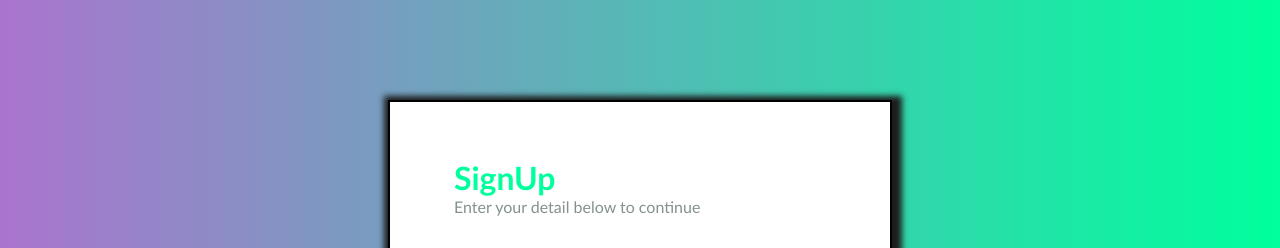
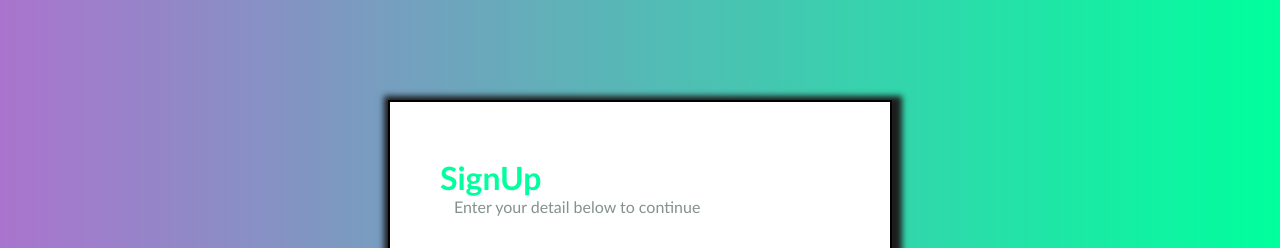
Before and after one commit to ravitripathi02/pomodro, a React (Create React App) app: page / in a window 1280 px wide. Shown: the top 248 px of the page. Built offline with nearby package versions, Linux system fonts and the light colour scheme.

Commit message:
Update App.css

```diff
--- a/src/App.css
+++ b/src/App.css
@@ -66,7 +66,7 @@ body {
 }
 .login {
   display: flex;
-  margin-left: 5vw;
+  margin-left: 50px;
   margin-top: 7vh;
   color: rgb(0, 255, 157);
 }
```
